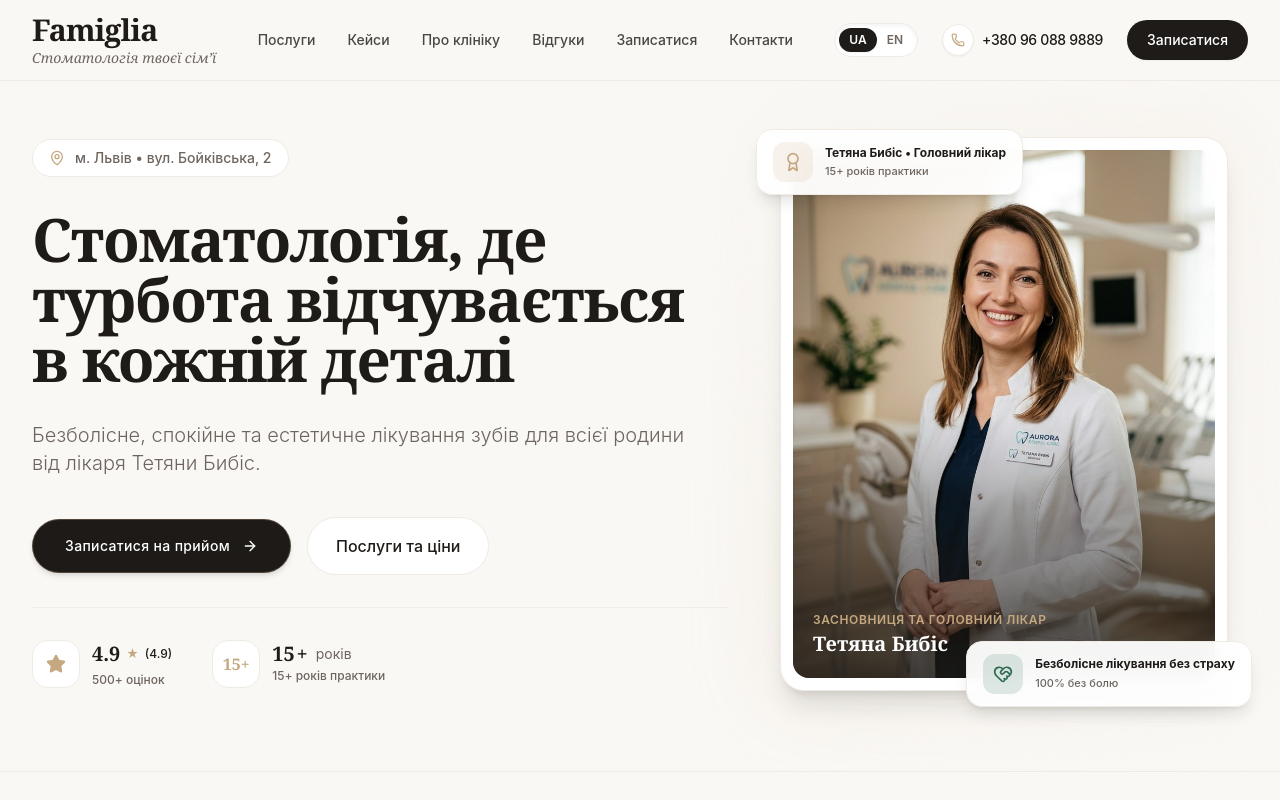
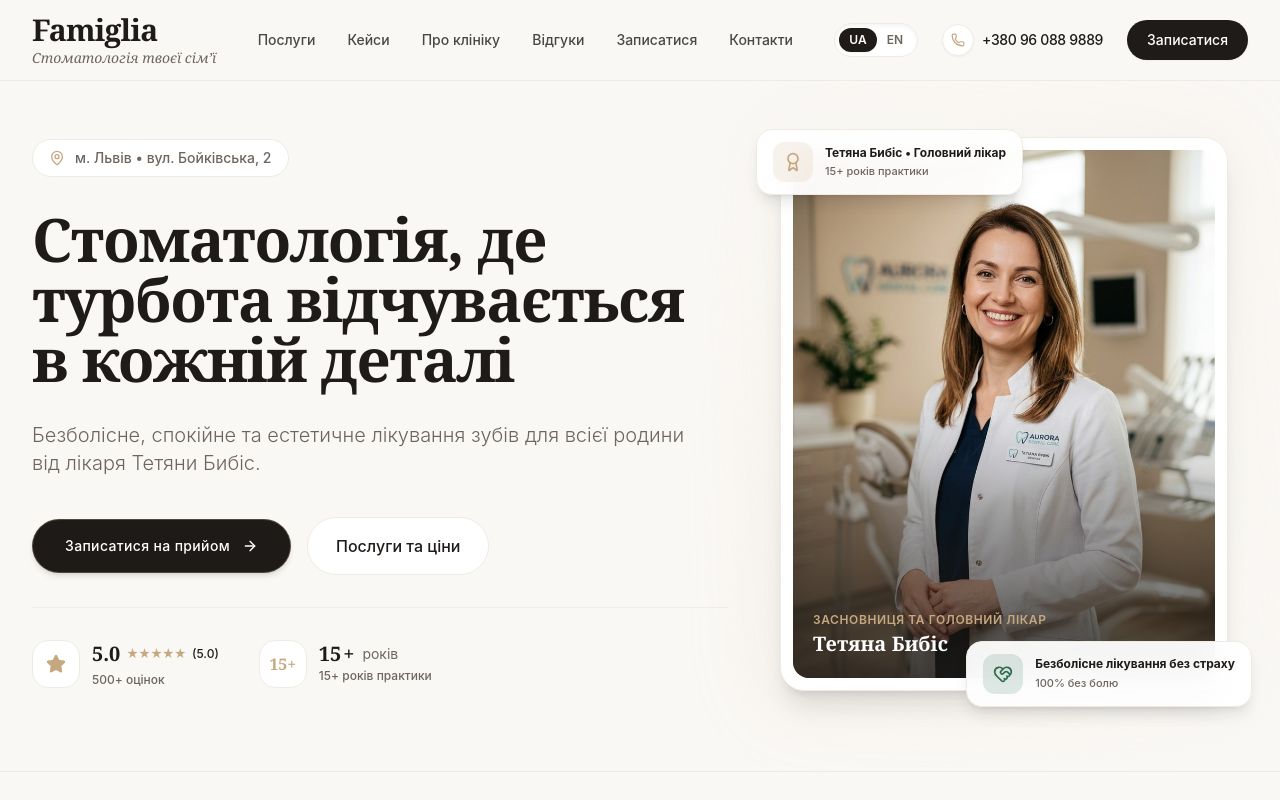
Before and after one commit to DmitriyKachan/famiglia-dental-clinic, a Next.js app: page / in a window 1280 px wide. Shown: the top 800 px of the page. Built offline with nearby package versions, Linux system fonts and the light colour scheme.

Commit message:
fix(rating): update rating to 5 stars across hero, i18n, and tests

```diff
--- a/src/components/Hero.tsx
+++ b/src/components/Hero.tsx
@@ -70,12 +70,12 @@ export const Hero: React.FC = () => {
                   <div className="flex items-center gap-1.5 leading-none">
                     <span className="text-xl font-bold font-serif text-brand-dark">
                       <NumberTicker
-                        value={parseFloat(t.hero.ratingValue) || 4.9}
+                        value={parseFloat(t.hero.ratingValue) || 5.0}
                         decimalPlaces={1}
                       />
                     </span>
                     <span className="text-xs font-semibold text-brand-gold flex items-center gap-0.5">
-                      <span>★</span>
+                      <span className="tracking-tighter">★★★★★</span>
                       <span className="text-brand-dark font-medium ml-1">
                         ({t.hero.ratingValue})
                       </span>
--- a/src/lib/i18n/translations.ts
+++ b/src/lib/i18n/translations.ts
@@ -201,7 +201,7 @@ export const translations: Record<Locale, Translations> = {
       subtitle: 'Безболісне, спокійне та естетичне лікування зубів для всієї родини від лікаря Тетяни Бибіс.',
       ctaBooking: 'Записатися на прийом',
       ctaServices: 'Послуги та ціни',
-      ratingValue: '4.9',
+      ratingValue: '5.0',
       ratingCount: '500+ оцінок',
       founderBadge: 'Тетяна Бибіс • Головний лікар',
       experienceBadge: '15+ років практики',
@@ -467,7 +467,7 @@ export const translations: Record<Locale, Translations> = {
       subtitle: 'Painless, tranquil, and aesthetic dental care for the whole family by Dr. Tetiana Bybis.',
       ctaBooking: 'Book an Appointment',
       ctaServices: 'Services & Pricing',
-      ratingValue: '4.9',
+      ratingValue: '5.0',
       ratingCount: '500+ reviews',
       founderBadge: 'Tetiana Bybis • Chief Doctor',
       experienceBadge: '15+ years of practice',
```
Also changed, not shown: 2 other files (tests, documents, lock files or other folders).
